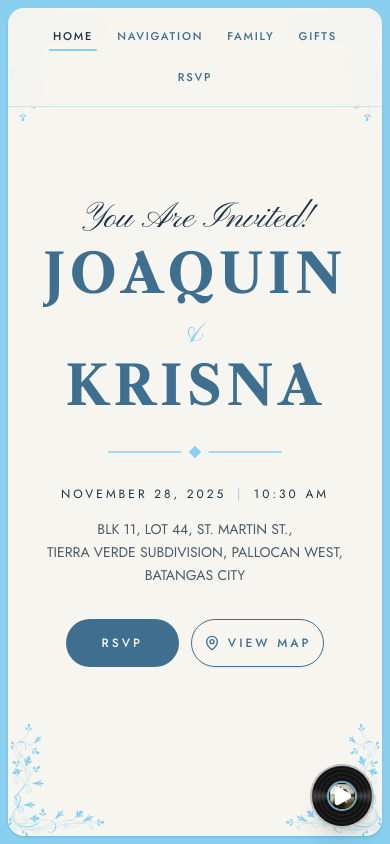
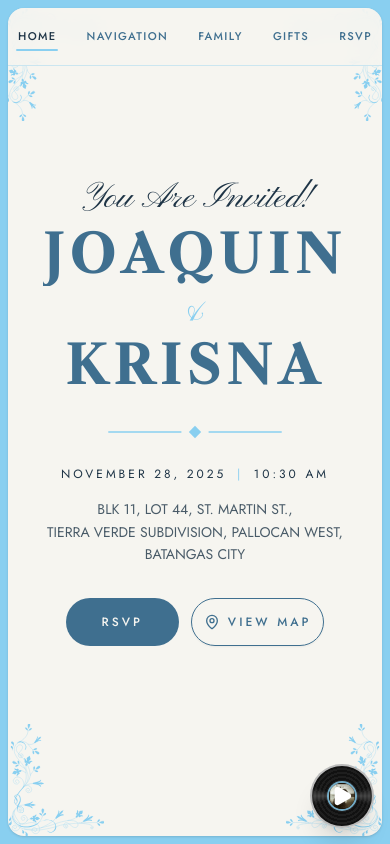
Before and after one commit to arudeu/wedding-invitation, a Next.js app: page / in a window 390 px wide. Built offline with nearby package versions, Linux system fonts and the light colour scheme; no server answers.

Commit message:
Navbar fix

```diff
--- a/app/components/NavigationBar.tsx
+++ b/app/components/NavigationBar.tsx
@@ -18,9 +18,9 @@ const NavigationBar = () => {
   return (
     <nav
       aria-label="Main"
-      className="sticky top-0 z-30 border-b border-sky/40 bg-paper/85 px-3 py-2 backdrop-blur-sm sm:py-3"
+      className="sticky top-0 z-30 border-b border-sky/40 bg-paper/85 px-2 py-2 backdrop-blur-sm sm:px-3 sm:py-3"
     >
-      <ul className="mx-auto flex max-w-3xl flex-wrap items-center justify-center gap-x-4 gap-y-0 sm:gap-x-8 md:gap-x-12">
+      <ul className="mx-auto flex max-w-3xl flex-nowrap items-center justify-between gap-x-1 sm:justify-center sm:gap-x-8 md:gap-x-12">
         {navItems.map((item) => {
           const active = pathname === item.path;
           return (
@@ -29,7 +29,7 @@ const NavigationBar = () => {
                 href={item.path}
                 aria-current={active ? "page" : undefined}
                 className={cn(
-                  "relative block px-1 py-3 font-sans text-[0.7rem] font-medium tracking-[0.16em] transition-colors sm:text-sm sm:tracking-[0.25em]",
+                  "relative block whitespace-nowrap px-0.5 py-3 font-sans text-[length:clamp(0.5rem,2.9vw,0.7rem)] font-medium tracking-[0.12em] transition-colors sm:px-1 sm:text-sm sm:tracking-[0.25em]",
                   active ? "text-ink" : "text-dusty hover:text-ink"
                 )}
               >
```
Also changed, not shown: 2 other files (tests, documents, lock files or other folders).
